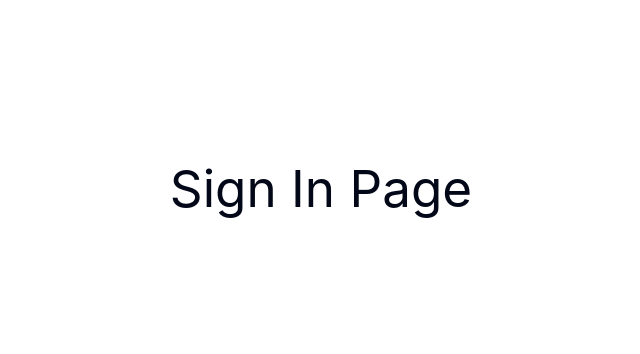
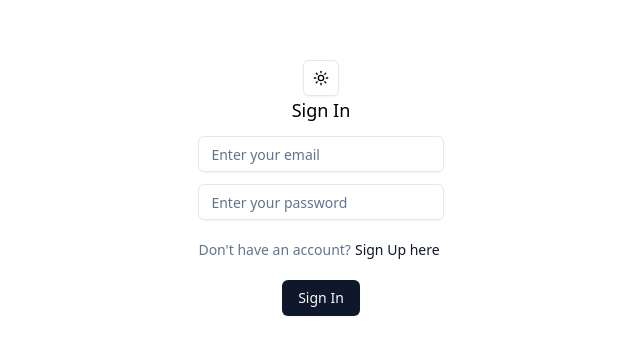
Before and after one commit to sofineo/FSWD-capstone-project, a React (Vite) app in the folder frontend/: page / in a window 1280 px wide. Shown: the part 212-566 px from the top of the page, without its empty margins (319-959 px from the left). Built offline with nearby package versions, Linux system fonts and the light colour scheme.

Commit message:
Add AuthContext, and Sign In Page

```diff
--- a/frontend/src/App.tsx
+++ b/frontend/src/App.tsx
@@ -1,15 +1,15 @@
-// import { useState } from "react";
 import { Toaster } from "./components/ui/sonner";
+import { AuthProvider } from "./context/AuthContext";
 import Routes from "./routes";
 import { ThemeProvider } from "@/components/theme-provider";
 
 function App() {
-  // const [count, setCount] = useState(0);
-
   return (
     <ThemeProvider defaultTheme="light" storageKey="vite-ui-theme">
-      <Toaster />
-      <Routes />
+      <AuthProvider>
+        <Toaster />
+        <Routes />
+      </AuthProvider>
     </ThemeProvider>
   );
 }
--- a/frontend/src/components/ui/form.tsx
+++ b/frontend/src/components/ui/form.tsx
@@ -145,12 +145,12 @@ function FormMessage({ className, ...props }: React.ComponentProps<"p">) {
     <p
       data-slot="form-message"
       id={formMessageId}
-      className={cn("text-slate-50 text-sm dark:text-slate-50", className)}
+      className={cn("text-red-700 text-sm dark:text-red-700", className)}
       {...props}
     >
       {body}
     </p>
-  )
+  );
 }
 
 export {
--- /dev/null
+++ b/frontend/src/context/AuthContext.tsx
@@ -0,0 +1,98 @@
+//https://github.com/sofineo/Food-Explorer-Front-end-/blob/main/src/hooks/auth.jsx
+
+import {
+  createContext,
+  ReactNode,
+  useContext,
+  useEffect,
+  useState,
+} from "react";
+import api from "@/services/api";
+import { toast } from "sonner";
+import axios from "axios";
+
+interface User {
+  user: object;
+}
+
+interface AuthContextType {
+  user: User | null;
+  token: string | null;
+  signIn: (credentials: SignInData) => Promise<void>;
+  signOut: () => void;
+}
+
+interface SignInData {
+  email: string;
+  password: string;
+}
+
+interface AuthProviderProps {
+  children: ReactNode;
+}
+const AuthContext = createContext<AuthContextType | undefined>(undefined);
+
+function AuthProvider({ children }: AuthProviderProps) {
+  const [user, setUser] = useState<User | null>(null);
+  const [token, setToken] = useState<string | null>(null);
+
+  async function signIn({ email, password }: SignInData) {
+    try {
+      const res = await api.post("/api/session", { email, password });
+      const { user, token } = res.data;
+
+      localStorage.setItem("@app:user", JSON.stringify(user));
+      localStorage.setItem("@app:token", token);
+
+      api.defaults.headers.common["Authorization"] = `Bearer ${token}`;
+
+      setUser(user);
+      setToken(token);
+
+      toast(`Welcome, ${user.name}!`);
+    } catch (error) {
+      if (axios.isAxiosError(error)) {
+        toast(
+          error.response?.data?.message || "Login failed. Please try again."
+        );
+      } else {
+        toast("An unexpected error occurred.");
+      }
+    }
+  }
+
+  async function signOut() {
+    localStorage.removeItem("@app:user");
+    localStorage.removeItem("@app:token");
+
+    setUser(null);
+    setToken(null);
+  }
+
+  useEffect(() => {
+    const storedUser = localStorage.getItem("@app:user");
+    const storedToken = localStorage.getItem("@app:token");
+
+    if (storedUser && storedToken) {
+      api.defaults.headers.common["Authorization"] = `Bearer ${storedToken}`;
+      setUser(JSON.parse(storedUser));
+      setToken(storedToken);
+    }
+  }, []);
+
+  return (
+    <AuthContext.Provider value={{ user, token, signIn, signOut }}>
+      {children}
+    </AuthContext.Provider>
+  );
+}
+
+function useAuth() {
+  const context = useContext(AuthContext);
+  if (!context) {
+    throw new Error("useAuth must be used within an AuthProvider");
+  }
+  return context;
+}
+
+export { AuthProvider, useAuth };
--- a/frontend/src/index.css
+++ b/frontend/src/index.css
@@ -1,11 +1,9 @@
 @import "./styles/globals.css";
+@import "./styles/theme.css";
 @import "tailwindcss";
-
 @plugin "tailwindcss-animate";
 
-@custom-variant dark (&:is(.dark *));
-
-:root {
+/* :root {
   font-family: Inter, system-ui, Avenir, Helvetica, Arial, sans-serif;
   line-height: 1.5;
   font-weight: 400;
@@ -43,31 +41,24 @@
   --chart-4: hsl(43 74% 66%);
   --chart-5: hsl(27 87% 67%);
   --radius: 0.6rem;
-}
+} */
 
-a {
+/* a {
   font-weight: 500;
   color: #646cff;
   text-decoration: inherit;
 }
 a:hover {
   color: #535bf2;
-}
+} */
 
-body {
-  margin: 0;
-  display: flex;
-  place-items: center;
-  min-width: 320px;
-  min-height: 100vh;
-}
 
-h1 {
+/* h1 {
   font-size: 3.2em;
   line-height: 1.1;
-}
+} */
 
-button {
+/* button {
   border-radius: 8px;
   border: 1px solid transparent;
   padding: 0.6em 1.2em;
@@ -84,9 +75,9 @@ button:hover {
 button:focus,
 button:focus-visible {
   outline: 4px auto -webkit-focus-ring-color;
-}
+} */
 
-@media (prefers-color-scheme: light) {
+/* @media (prefers-color-scheme: light) {
   :root {
     color: #213547;
     background-color: #ffffff;
@@ -97,9 +88,9 @@ button:focus-visible {
   button {
     background-color: #f9f9f9;
   }
-}
+} */
 
-.dark {
+/* .dark {
   --background: hsl(222.2 84% 4.9%);
   --foreground: hsl(210 40% 98%);
   --card: hsl(222.2 84% 4.9%);
@@ -124,9 +115,9 @@ button:focus-visible {
   --chart-3: hsl(30 80% 55%);
   --chart-4: hsl(280 65% 60%);
   --chart-5: hsl(340 75% 55%);
-}
+} */
 
-@theme inline {
+/* @theme inline {
   --color-background: var(--background);
   --color-foreground: var(--foreground);
   --color-card: var(--card);
@@ -155,13 +146,13 @@ button:focus-visible {
   --radius-md: calc(var(--radius) - 2px);
   --radius-lg: var(--radius);
   --radius-xl: calc(var(--radius) + 4px);
-}
+} */
 
-@layer base {
+/* @layer base {
   * {
     @apply border-border outline-ring/50;
   }
   body {
     @apply bg-background text-foreground;
   }
-}
+} */
--- a/frontend/src/lib/validation/SignInSchema.tsx
+++ b/frontend/src/lib/validation/SignInSchema.tsx
@@ -2,5 +2,5 @@ import { z } from "zod";
 
 export const SignInSchema = z.object({
   email: z.string().email().toLowerCase(),
-  password: z.string(),
+  password: z.string().min(1, "Password is required"),
 });
--- a/frontend/src/pages/SignIn/index.tsx
+++ b/frontend/src/pages/SignIn/index.tsx
@@ -1,9 +1,103 @@
 //https://ui.shadcn.com/docs/components/form
 
+import { SignInSchema } from "@/lib/validation/SignInSchema";
+import { zodResolver } from "@hookform/resolvers/zod";
+import { useForm } from "react-hook-form";
+import { z } from "zod";
+import { Button } from "@/components/ui/button";
+import {
+  Form,
+  FormControl,
+  FormDescription,
+  FormField,
+  FormItem,
+  FormMessage,
+} from "@/components/ui/form";
+import { Input } from "@/components/ui/input";
+import { useNavigate } from "react-router-dom";
+import { useAuth } from "@/context/AuthContext";
+import { ModeToggle } from "@/components/mode-toggle";
+
 export function SignIn() {
+  const navigate = useNavigate();
+
+  const { signIn } = useAuth();
+
+  // 1. Define your form.
+  const form = useForm<z.infer<typeof SignInSchema>>({
+    resolver: zodResolver(SignInSchema),
+    defaultValues: {
+      email: "",
+      password: "",
+    },
+  });
+
+  // 2. Define a submit handler.
+  function onSubmit(values: z.infer<typeof SignInSchema>) {
+    signIn(values);
+  }
+
+  function handleButtonRegister() {
+    navigate("/register");
+  }
   return (
     <>
-      <h1>Sign In Page</h1>
+      <ModeToggle/>
+      <Form {...form}>
+        <form onSubmit={form.handleSubmit(onSubmit)} className="space-y-3">
+          <h1 className="text-lg">Sign In</h1>
+          <FormField
+            control={form.control}
+            name="email"
+            render={({ field }) => (
+              <FormItem>
+                <FormControl>
+                  <Input
+                    placeholder="Enter your email"
+                    {...field}
+                    type="email"
+                    aria-label="Email Address"
+                    aria-describedby="email-help"
+                  />
+                </FormControl>
+                <FormMessage />
+              </FormItem>
+            )}
+          />
+          <FormField
+            control={form.control}
+            name="password"
+            render={({ field }) => (
+              <FormItem>
+                <span id="password-label" className="sr-only">
+                  Password
+                </span>
+                <FormControl>
+                  <Input
+                    placeholder="Enter your password"
+                    {...field}
+                    type="password"
+                    aria-labelledby="password-label"
+                  />
+                </FormControl>
+                <FormMessage />
+              </FormItem>
+            )}
+          />
+          <FormDescription>
+            Don't have an account?
+            <Button
+              variant={"link"}
+              className="p-1"
+              onClick={handleButtonRegister}
+            >
+              Sign Up here
+            </Button>
+          </FormDescription>
+
+          <Button type="submit">Sign In</Button>
+        </form>
+      </Form>
     </>
   );
 }
--- a/frontend/src/styles/globals.css
+++ b/frontend/src/styles/globals.css
@@ -3,6 +3,14 @@
   margin: 0 auto;
   padding: 2rem;
   text-align: center;
+}
+
+body {
+  margin: 0;
+  display: flex;
+  place-items: center;
+  min-width: 320px;
+  min-height: 100vh;
 }
 
 @layer base {
@@ -34,7 +42,7 @@
     --chart-5: 27 87% 67%;
   }
 
-  .dark {
+  /* .dark {
     --background: 240 10% 3.9%;
     --foreground: 0 0% 98%;
     --card: 240 10% 3.9%;
@@ -59,7 +67,7 @@
     --chart-3: 30 80% 55%;
     --chart-4: 280 65% 60%;
     --chart-5: 340 75% 55%;
-  }
+  } */
 
   * {
     @apply border-border outline-ring/50;
--- a/frontend/src/styles/theme.css
+++ b/frontend/src/styles/theme.css
@@ -1,3 +1,5 @@
+@custom-variant dark (&:is(.dark *));
+
 @theme inline {
   --color-background: var(--background);
   --color-foreground: var(--foreground);
@@ -28,3 +30,30 @@
   --radius-lg: var(--radius);
   --radius-xl: calc(var(--radius) + 4px);
 }
+
+.dark {
+  --background: hsl(222.2 84% 4.9%);
+  --foreground: hsl(210 40% 98%);
+  --card: hsl(222.2 84% 4.9%);
+  --card-foreground: hsl(210 40% 98%);
+  --popover: hsl(222.2 84% 4.9%);
+  --popover-foreground: hsl(210 40% 98%);
+  --primary: hsl(210 40% 98%);
+  --primary-foreground: hsl(222.2 47.4% 11.2%);
+  --secondary: hsl(217.2 32.6% 17.5%);
+  --secondary-foreground: hsl(210 40% 98%);
+  --muted: hsl(217.2 32.6% 17.5%);
+  --muted-foreground: hsl(215 20.2% 65.1%);
+  --accent: hsl(217.2 32.6% 17.5%);
+  --accent-foreground: hsl(210 40% 98%);
+  --destructive: hsl(0 62.8% 30.6%);
+  --destructive-foreground: hsl(210 40% 98%);
+  --border: hsl(217.2 32.6% 17.5%);
+  --input: hsl(217.2 32.6% 17.5%);
+  --ring: hsl(212.7 26.8% 83.9%);
+  --chart-1: hsl(220 70% 50%);
+  --chart-2: hsl(160 60% 45%);
+  --chart-3: hsl(30 80% 55%);
+  --chart-4: hsl(280 65% 60%);
+  --chart-5: hsl(340 75% 55%);
+}
--- a/frontend/tailwind.config.ts
+++ b/frontend/tailwind.config.ts
@@ -5,7 +5,7 @@ const config: Config = {
   content: [
     "./index.html",
     "./src/**/*.{js,ts,jsx,tsx}",
-    "./node_modules/@shadcn/ui/dist/**/*.js",
+    "./node_modules/@shadcn/ui/dist/**/*.{js,ts,jsx,tsx}",
   ],
   theme: {
     extend: {},
```
